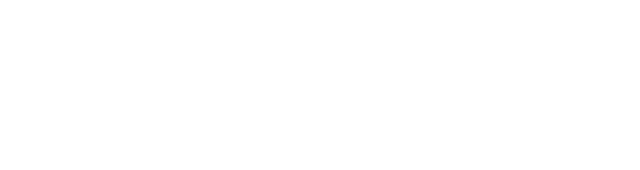
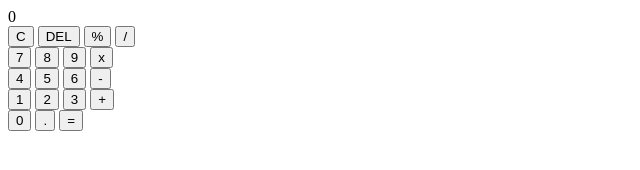
Before and after one commit to jormaedes/Calculator, a plain HTML site: page index.html in a window 1280 px wide. Shown: the whole page, without its empty margins (0-640 px from the left). Drawn offline with Linux system fonts and the light colour scheme.

Commit message:
Foram colocados os primeiros butoes e container na pagina

```diff
--- a/index.html
+++ b/index.html
@@ -6,6 +6,42 @@
 	<title>Calculator</title>
 </head>
 <body>
+	<div class="container">
+		<div class="display-container">
+			<div id="display">0</div>
+		</div>
+		<div class="buttons-container">
+			<div class="row">
+				<button id="clean">C</button>
+				<button id="delete">DEL</button>
+				<button id="percentage">%</button>
+				<button id="divide" class="operator">/</button>
+			</div>
+			<div class="row">
+				<button id="seven">7</button>
+				<button id="eight">8</button>
+				<button id="nine">9</button>
+				<button id="multiply" class="operator">x</button>
+			</div>
+			<div class="row">
+				<button id="four">4</button>
+				<button id="five">5</button>
+				<button id="six">6</button>
+				<button id="subtract" class="operator">-</button>
+			</div>
+			<div class="row">
+				<button id="one">1</button>
+				<button id="two">2</button>
+				<button id="three">3</button>
+				<button id="add" class="operator">+</button>
+			</div>
+			<div class="row">
+				<button id="zero">0</button>
+				<button id="point">.</button>
+				<button id="equal">=</button>
+			</div>
+		</div>
 
+	</div>
 </body>
 </html>
```
